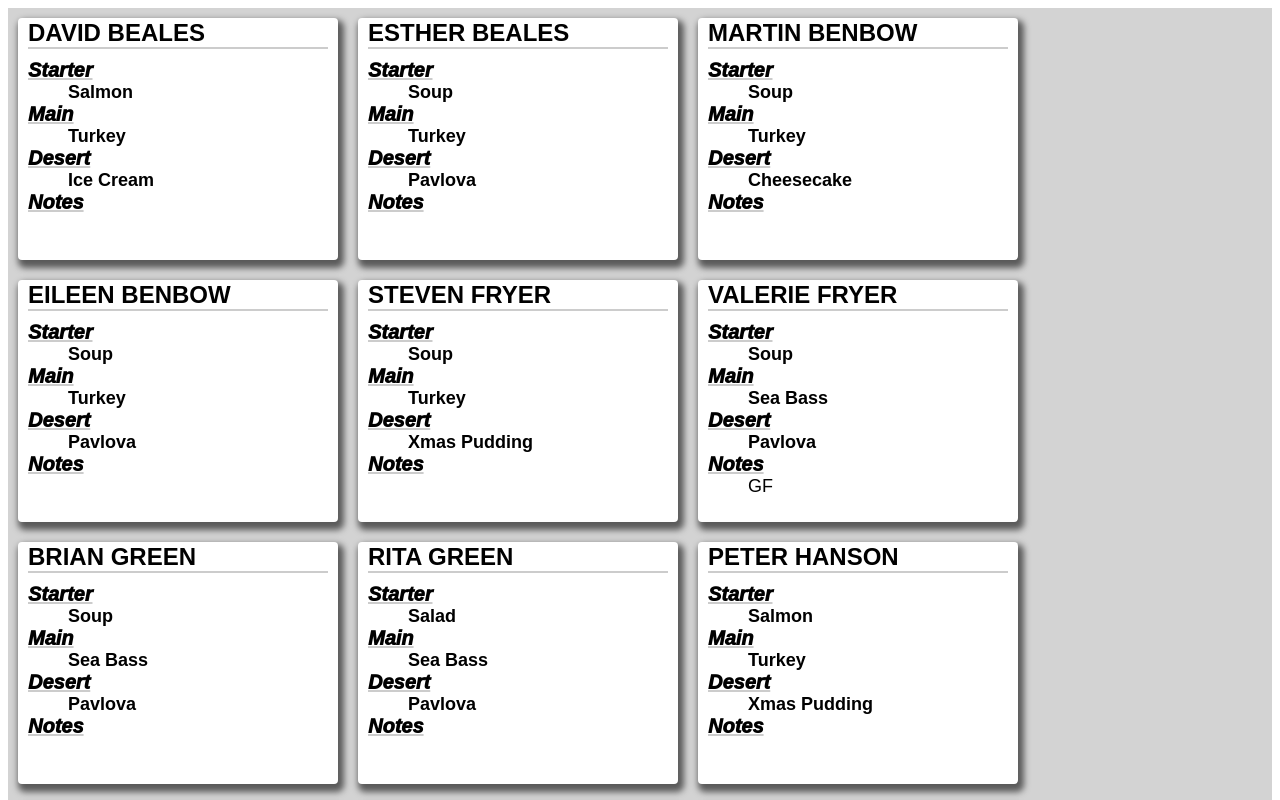
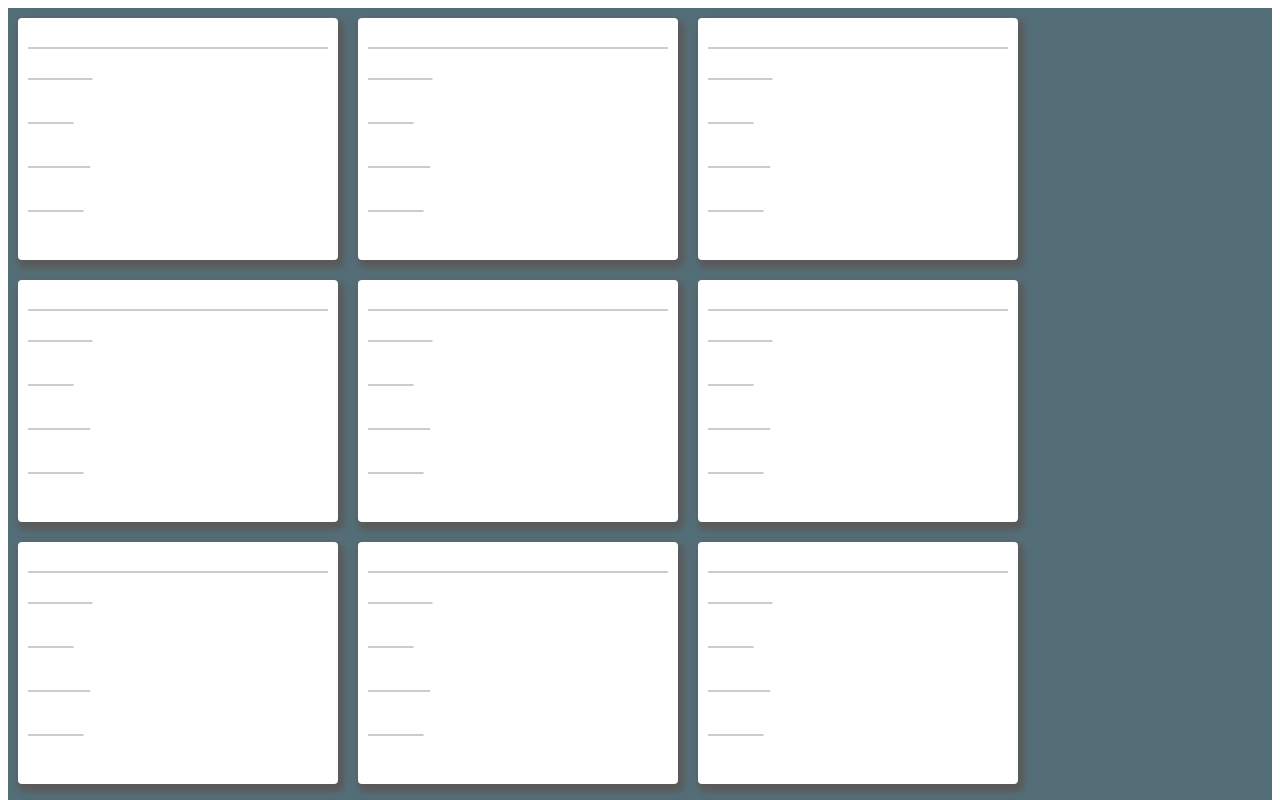
Before and after one commit to bealesd/alanBirthday, a plain HTML site: page index.html in a window 1280 px wide. Shown: the top 800 px of the page. Drawn offline with Linux system fonts and the light colour scheme; a web font is replaced by a local one.

Commit message:
Update style.css

```diff
--- a/style.css
+++ b/style.css
@@ -1,8 +1,8 @@
 #view{
-    background-color: lightgray;
+    background-color: #546e78;
     /* font-family: 'Kalam', cursive; */
     font-family: 'B612', sans-serif;
-    color:  black
+    color:  white
 }
 
 .menuChoice{
```
